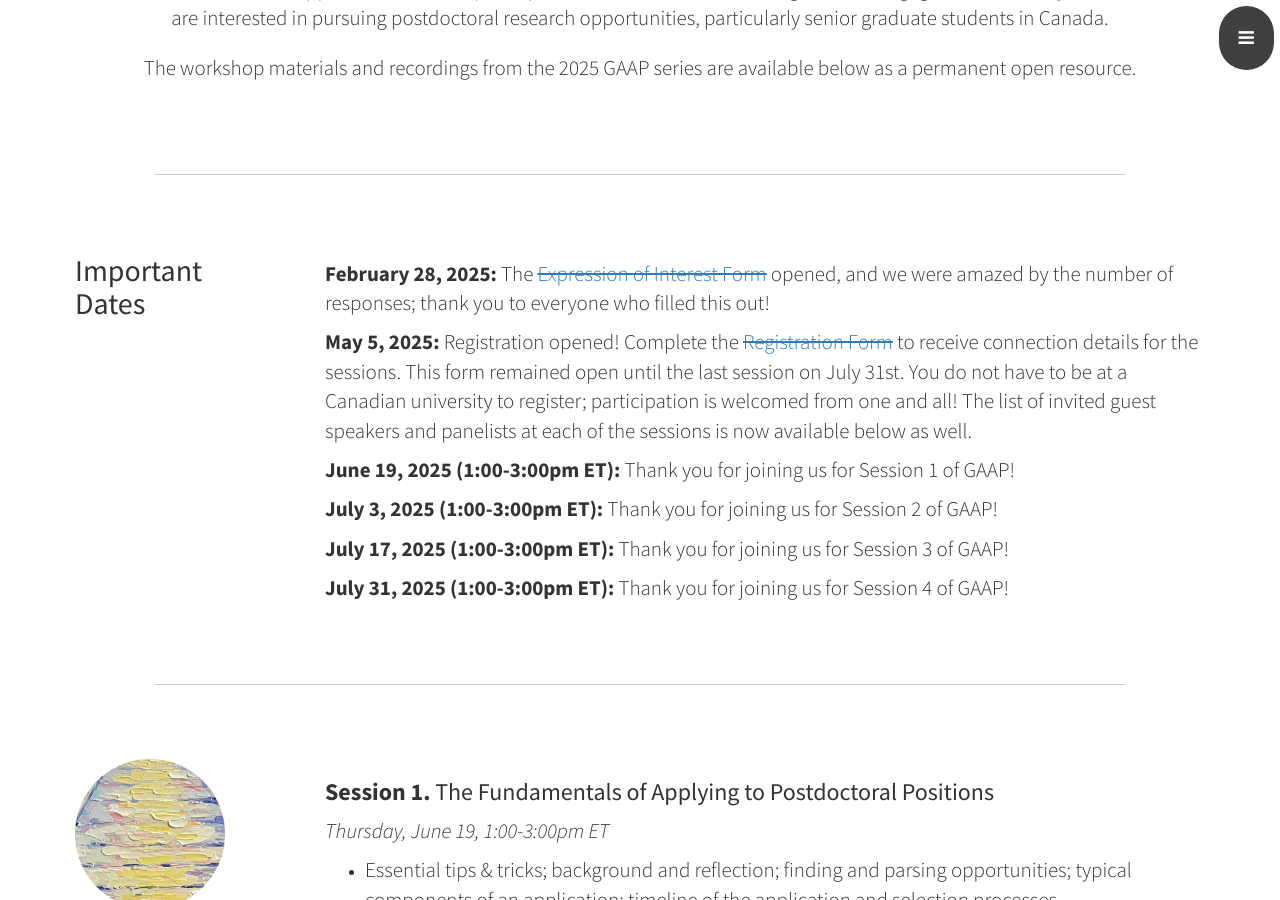
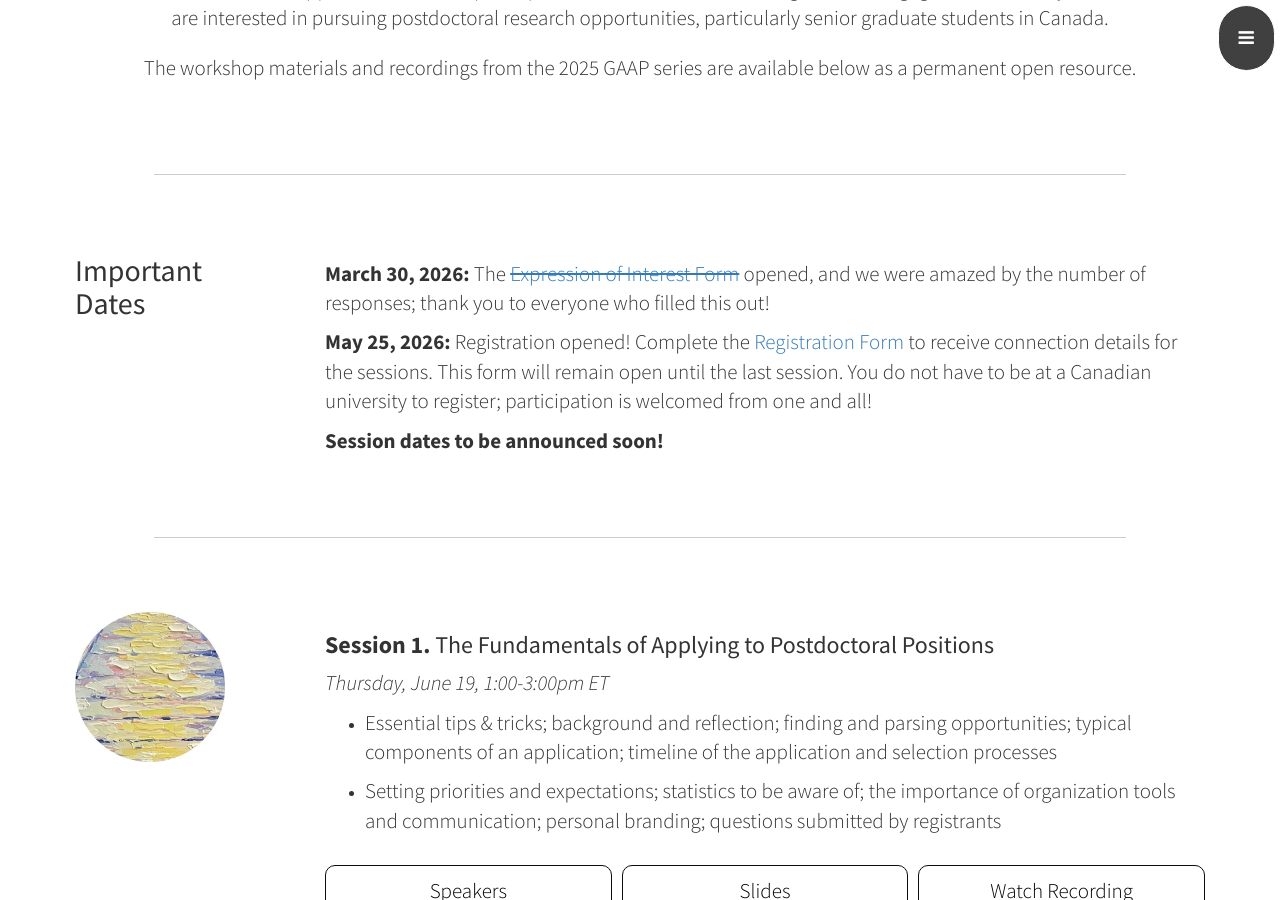
Before and after one commit to cascagsc/gaap2026, a Jekyll site: the page built from index.html, in a window 1280 px wide and 900 px high, scrolled down 1212 px. Built offline with Jekyll 4.4.1, drawn with Linux system fonts in a browser that asks for light colours.

Commit message:
Update important dates to say TBA

```diff
--- a/_includes/important-dates.html
+++ b/_includes/important-dates.html
@@ -11,12 +11,13 @@
         <div class="content">
           <!-- <p class="lead">Registration will open soon.</p> -->
           <ul class="list-unstyled">
-            <li><p class="lead"><b>February 28, 2025:</b> The <a href="#about" target="_blank"><s>Expression of Interest Form</s></a> opened, and we were amazed by the number of responses; thank you to everyone who filled this out!</p></li>
-            <li><p class="lead"><b>May 5, 2025:</b> Registration opened! Complete the <a href="#about" target="_blank"><s>Registration Form</s></a> to receive connection details for the sessions. This form remained open until the last session on July 31st. You do not have to be at a Canadian university to register; participation is welcomed from one and all! The list of invited guest speakers and panelists at each of the sessions is now available below as well.</p></li>
-            <li><p class="lead"><b>June 19, 2025 (1:00-3:00pm ET):</b> Thank you for joining us for Session 1 of GAAP!</p></li>
+            <li><p class="lead"><b>March 30, 2026:</b> The <a href="#about" target="_blank"><s>Expression of Interest Form</s></a> opened, and we were amazed by the number of responses; thank you to everyone who filled this out!</p></li>
+            <li><p class="lead"><b>May 25, 2026:</b> Registration opened! Complete the <a href="#about" target="_blank">Registration Form</a> to receive connection details for the sessions. This form will remain open until the last session. You do not have to be at a Canadian university to register; participation is welcomed from one and all!</p></li>
+            <li><p class="lead"><b>Session dates to be announced soon!</b></p></li>
+            {{/* <li><p class="lead"><b>June 19, 2025 (1:00-3:00pm ET):</b> Thank you for joining us for Session 1 of GAAP!</p></li>
             <li><p class="lead"><b>July 3, 2025 (1:00-3:00pm ET):</b> Thank you for joining us for Session 2 of GAAP!</p></li>
             <li><p class="lead"><b>July 17, 2025 (1:00-3:00pm ET):</b> Thank you for joining us for Session 3 of GAAP!</p></li>
-            <li><p class="lead"><b>July 31, 2025 (1:00-3:00pm ET):</b> Thank you for joining us for Session 4 of GAAP!</p></li>
+            <li><p class="lead"><b>July 31, 2025 (1:00-3:00pm ET):</b> Thank you for joining us for Session 4 of GAAP!</p></li> */}}
           </ul>
 
         </div>
```
